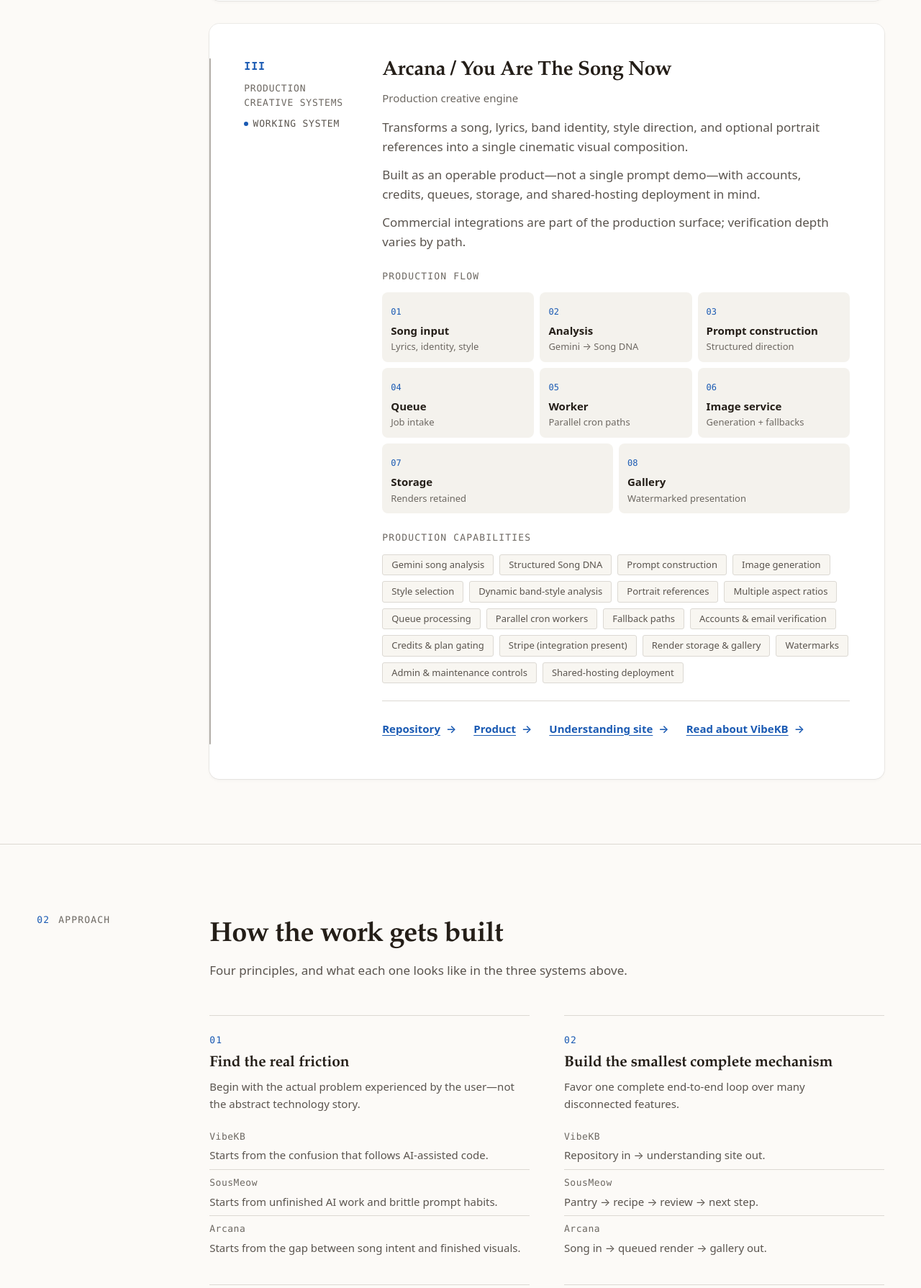
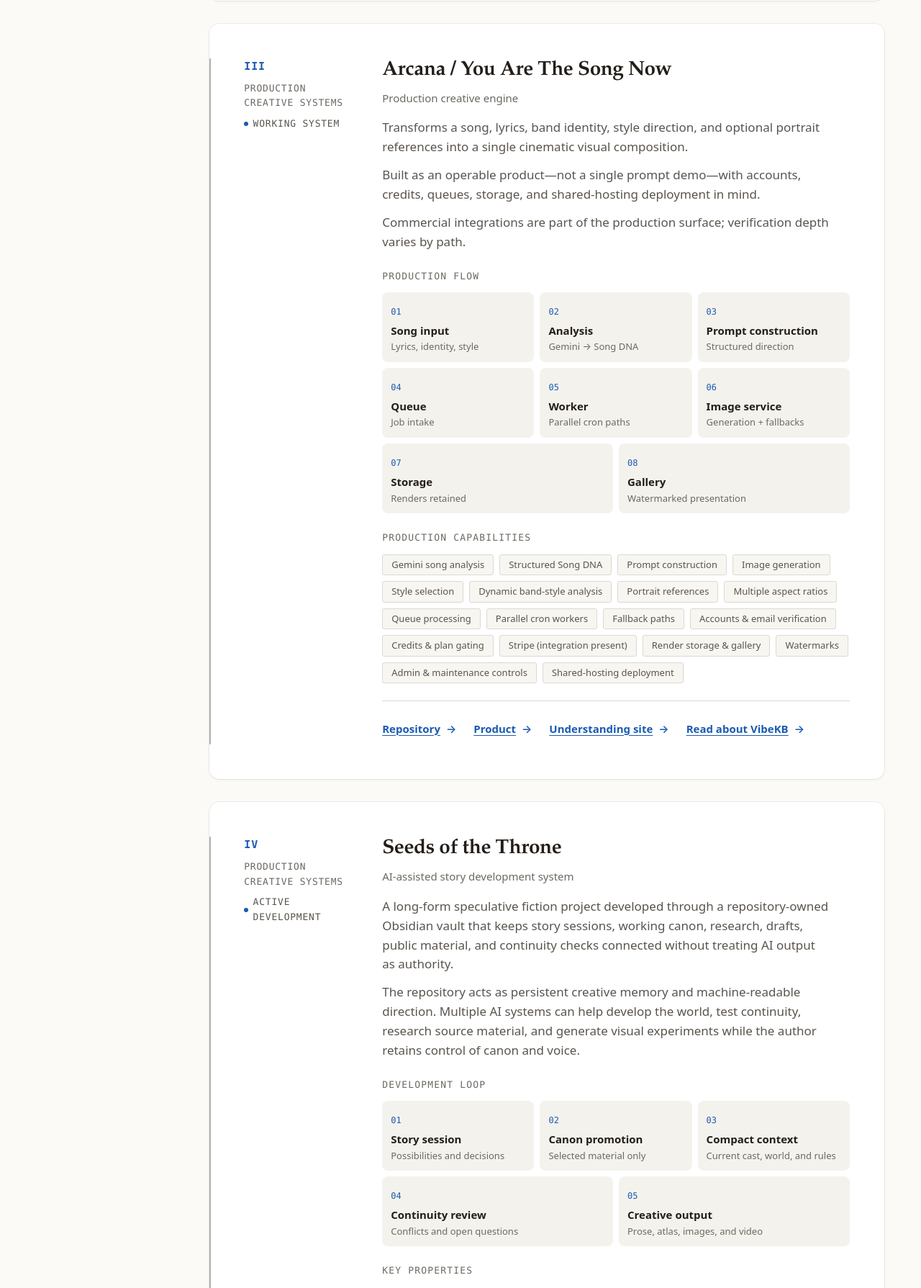
Before and after one commit to cubixmeow-commits/seeds-of-the-throne, a PHP site: page /iainreiddotdev/index.php in a window 1280 px wide. Shown: the part 4107-5896 px from the top of the page at 72% size. Run offline with PHP 8.4, Linux system fonts and the light colour scheme.

Commit message:
Add Seeds project to portfolio showcase

```diff
--- a/iainreiddotdev/includes/partials/work.php
+++ b/iainreiddotdev/includes/partials/work.php
@@ -5,7 +5,7 @@ declare(strict_types=1);
 /**
  * Selected work.
  *
- * Four entries in the order they are declared in the portfolio data. They are
+ * Entries appear in the order declared in the portfolio data. They are
  * not grouped into sub-headings here: each entry names its own category in the
  * rail, which keeps one flat, scannable list instead of three short ones.
  *
--- a/iainreiddotdev/includes/portfolio.php
+++ b/iainreiddotdev/includes/portfolio.php
@@ -67,9 +67,9 @@ function portfolio(): array
         'name' => 'Iain Reid',
         'initials' => 'IR',
         'role' => 'Independent product developer',
-        'statement' => 'I build systems that make complex software and AI-assisted work understandable.',
+        'statement' => 'I build systems that make complex software and AI-assisted creative work understandable.',
         'note' => 'Repository understanding, guided AI workflows, production creative systems, practical deployment, and maintainable software—recorded as working mechanisms rather than demos.',
-        'margin' => 'Three systems. One concern: making powerful tools understandable enough to use, operate, and continue building.',
+        'margin' => 'Four systems. One concern: making powerful tools understandable enough to use, operate, and continue building.',
         'portrait' => [
             'src' => 'assets/images/portrait.jpg',
             'alt' => 'Portrait of Iain Reid',
@@ -295,6 +295,39 @@ function portfolio(): array
             ],
             'related' => ['vibekb'],
         ],
+        [
+            'id' => 'seeds-of-the-throne',
+            'name' => 'Seeds of the Throne',
+            'mark' => 'IV',
+            'category' => 'creative',
+            'status' => 'Active development',
+            'tagline' => 'AI-assisted story development system',
+            'summary' => 'A long-form speculative fiction project developed through a repository-owned Obsidian vault that keeps story sessions, working canon, research, drafts, public material, and continuity checks connected without treating AI output as authority.',
+            'detail' => [
+                'The repository acts as persistent creative memory and machine-readable direction. Multiple AI systems can help develop the world, test continuity, research source material, and generate visual experiments while the author retains control of canon and voice.',
+            ],
+            'sequence' => [
+                ['label' => 'Story session', 'hint' => 'Possibilities and decisions'],
+                ['label' => 'Canon promotion', 'hint' => 'Selected material only'],
+                ['label' => 'Compact context', 'hint' => 'Current cast, world, and rules'],
+                ['label' => 'Continuity review', 'hint' => 'Conflicts and open questions'],
+                ['label' => 'Creative output', 'hint' => 'Prose, atlas, images, and video'],
+            ],
+            'sequence_label' => 'Development loop',
+            'highlights' => [
+                'Repository-owned creative memory',
+                'Canon separated from exploration',
+                'Compact context for AI handoffs',
+                'Continuity decisions and unresolved questions tracked explicitly',
+                'Reusable character and visual-generation packets',
+                'Public story atlas generated from approved material',
+                'Authorial judgment remains the final authority',
+            ],
+            'links' => [
+                ['label' => 'Repository', 'href' => 'https://github.com/cubixmeow-commits/seeds-of-the-throne', 'kind' => 'repo'],
+                ['label' => 'Explore the story atlas', 'href' => 'https://cubixmeow-commits.github.io/seeds-of-the-throne/', 'kind' => 'doc'],
+            ],
+        ],
     ];
 
     // ------------------------------------------------------------- FOUNDATIONS
@@ -361,6 +394,7 @@ function portfolio(): array
                 'VibeKB' => 'Starts from the confusion that follows AI-assisted code.',
                 'SousMeow' => 'Starts from unfinished AI work and brittle prompt habits.',
                 'Arcana' => 'Starts from the gap between song intent and finished visuals.',
+                'Seeds of the Throne' => 'Starts from the difficulty of sustaining canon, continuity, and creative direction across a long story.',
             ],
         ],
         [
@@ -371,6 +405,7 @@ function portfolio(): array
                 'VibeKB' => 'Repository in → understanding site out.',
                 'SousMeow' => 'Pantry → recipe → review → next step.',
                 'Arcana' => 'Song in → queued render → gallery out.',
+                'Seeds of the Throne' => 'Session → canon promotion → continuity review → creative output.',
             ],
         ],
         [
@@ -381,6 +416,7 @@ function portfolio(): array
                 'VibeKB' => 'The product is the explanation.',
                 'SousMeow' => 'Every step carries success criteria and failure signals.',
                 'Arcana' => 'Song DNA, queue state, and admin controls stay inspectable.',
+                'Seeds of the Throne' => 'Canon, open questions, visual direction, and consequential decisions stay explicit.',
             ],
         ],
         [
@@ -391,6 +427,7 @@ function portfolio(): array
                 'VibeKB' => 'Static output that can live on GitHub Pages.',
                 'SousMeow' => 'Works with free or paid AI subscriptions; no required API metering.',
                 'Arcana' => 'Built for shared hosting, cron workers, and real billing paths.',
+                'Seeds of the Throne' => 'Uses an Obsidian-compatible repository and static public atlas that remain portable across AI tools.',
             ],
         ],
     ];
--- a/iainreiddotdev/index.php
+++ b/iainreiddotdev/index.php
@@ -31,8 +31,7 @@ $year = (int) date('Y');
 $canonical = 'https://iainreid.dev/iainreiddotdev/';
 
 $pageTitle = 'Iain Reid — independent product developer';
-$pageDescription = 'Iain Reid builds VibeKB, SousMeow, and Arcana: practical systems for '
-    . 'software understanding, guided AI workflows, and production creative generation.';
+$pageDescription = 'Iain Reid builds VibeKB, SousMeow, Arcana, and Seeds of the Throne: practical systems for software understanding, guided AI workflows, and creative production.';
 $assetVersion = '20260730a';
 ?>
 <!DOCTYPE html>
```
